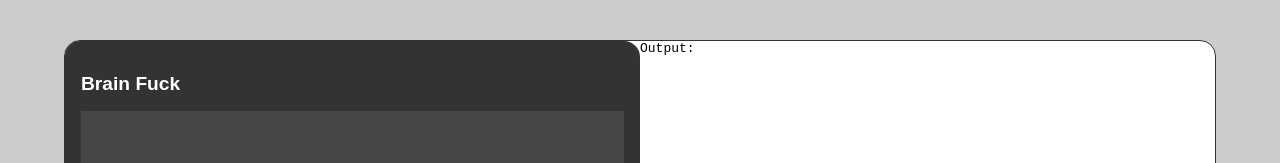
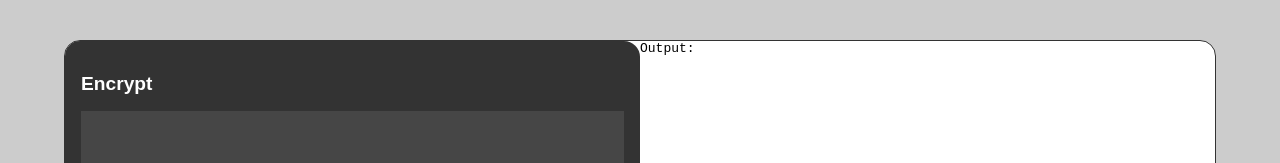
Before and after one commit to JCharls1/Encrypts-project, a React (Vite) app in the folder CodeEdit/: page / in a window 1280 px wide. Shown: the top 163 px of the page. Built offline with nearby package versions, Linux system fonts and the light colour scheme.

Commit message:
edited some frontend

```diff
--- a/CodeEdit/src/Editor.jsx
+++ b/CodeEdit/src/Editor.jsx
@@ -1,6 +1,6 @@
 import { useState } from 'react'
 import './Editor.css'
-import BrainFck from './Encrypt'
+import Encrypt from './Encrypt'
 
 function Editor(){
     const [txt, setTxt] = useState("");
@@ -16,11 +16,11 @@ function Editor(){
                 <div className="code-editor">
                     <div className="code">
                         <div className="html-code">
-                            <h1>Brain Fuck</h1>
+                            <h1>Encrypt</h1>
                             <textarea onChange={handleChange} value={txt}></textarea>
                         </div>
                     </div>
-                    <pre id="result"><BrainFck text={txt} /></pre>
+                    <pre id="result"><Encrypt text={txt} /></pre>
                 </div>
             </div>
         </>
```
